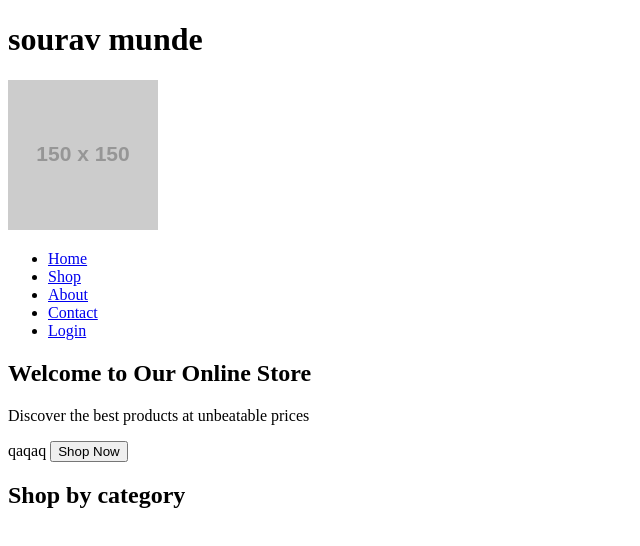
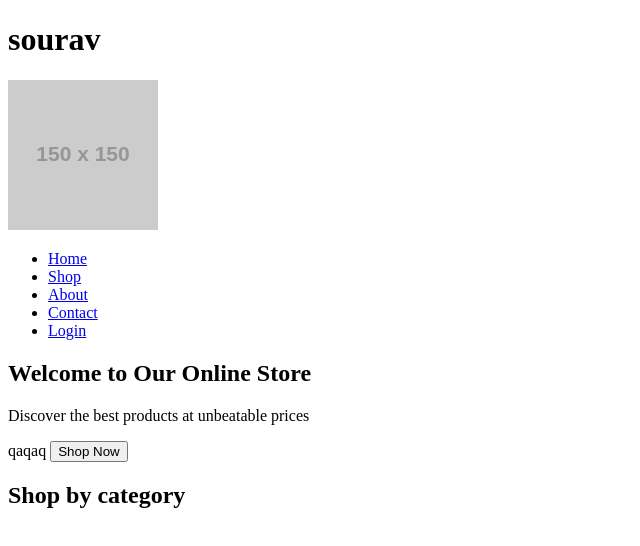
Before and after one commit to sauravmunde/ELEARNING-PROJECTS, a plain HTML site: page Index.html in a window 1280 px wide. Shown: the whole page, without its empty margins (0-640 px from the left). Drawn offline with Linux system fonts and the light colour scheme; placeholder pictures from the web are drawn by us.

Commit message:
add file

```diff
--- a/Index.html
+++ b/Index.html
@@ -9,7 +9,7 @@
 <body>
     <!--header section-->
     <header>
-  <h1>sourav munde</h1>
+  <h1>sourav</h1>
         <nav class="navbar">
 
             <div class="logo-container">
```
